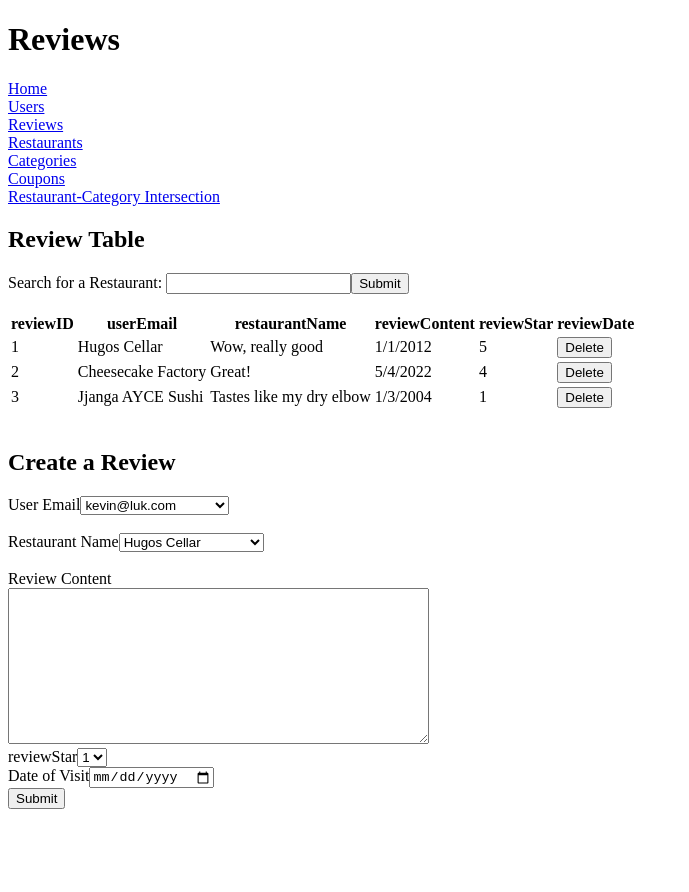
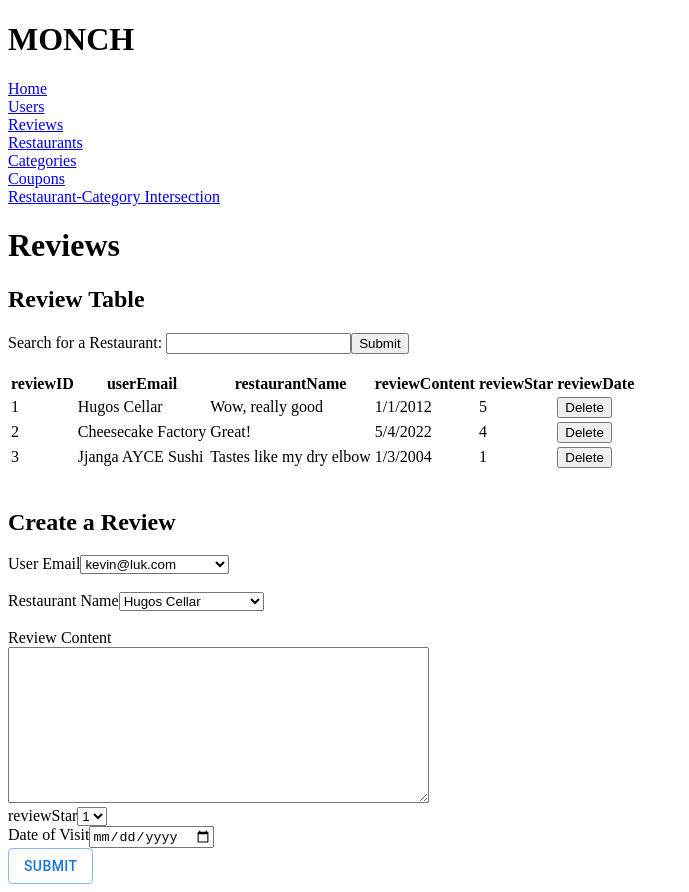
Before and after one commit to MONCH340/Monch-Latest, a React (Create React App) app in the folder client/: page /reviews in a window 1280 px wide. Shown: the whole page, without its empty margins (0-689 px from the left). Before the commit the page ends 817 px from the top, so only its background shows below. Built offline with nearby package versions, Linux system fonts and the light colour scheme.

Commit message:
extracted navbars

```diff
--- a/client/package.json
+++ b/client/package.json
@@ -3,6 +3,9 @@
   "version": "0.1.0",
   "private": true,
   "dependencies": {
+    "@emotion/react": "^11.9.0",
+    "@emotion/styled": "^11.8.1",
+    "@mui/material": "^5.8.0",
     "@testing-library/jest-dom": "^5.16.4",
     "@testing-library/react": "^13.2.0",
     "@testing-library/user-event": "^13.5.0",
--- a/client/src/App.js
+++ b/client/src/App.js
@@ -1,5 +1,5 @@
 import React from "react";
-import { Outlet } from "react-router-dom";
+import { Outlet, Link } from "react-router-dom";
 import NavBar from "./components/NavBar";
 /*
   1. Create Sample Data X
@@ -15,7 +15,7 @@ function App() {
     <div>
       <h1>MONCH</h1>
       <NavBar />
-      <p>This is the home page</p>
+      <Outlet />
     </div>
   );
 }
--- a/client/src/index.js
+++ b/client/src/index.js
@@ -13,13 +13,22 @@ const root = ReactDOM.createRoot(document.getElementById("root"));
 root.render(
   <BrowserRouter>
     <Routes>
-      <Route path="/" element={<App />} />
-      <Route path="/users" element={<Users />} />
-      <Route path="/reviews" element={<Reviews />} />
-      <Route path="/restaurants" element={<Restaurants />} />
-      <Route path="/categories" element={<Categories />} />
-      <Route path="/categories_restaurants" element={<Intersections />} />
-      <Route path="/coupons" element={<Coupons />} />
+    <Route path="/" element={<App />}>
+      <Route path="users" element={<Users />} />
+      <Route path="reviews" element={<Reviews />} />
+      <Route path="restaurants" element={<Restaurants />} />
+      <Route path="categories" element={<Categories />} />
+      <Route path="categories_restaurants" element={<Intersections />} />
+      <Route path="coupons" element={<Coupons />} />
+      <Route
+      path="*"
+      element={
+        <main style={{ padding: "1rem" }}>
+          <p>There's nothing here!</p>
+        </main>
+      }
+    />
+    </Route>
     </Routes>
   </BrowserRouter>
 );
--- a/client/src/routes/Categories.js
+++ b/client/src/routes/Categories.js
@@ -11,7 +11,6 @@ function Categories() {
   return (
     <div>
       <h1>Category</h1>
-      <NavBar />
       <h2>Category Table</h2>
       <table>
         <tr>
--- a/client/src/routes/Coupons.js
+++ b/client/src/routes/Coupons.js
@@ -13,8 +13,6 @@ function Coupons() {
     return (
         <div>
             <h1>Coupon</h1>
-
-            <NavBar/>
             <h2>Coupon Table</h2>
             <table>
                 <tr>
--- a/client/src/routes/Intersections.js
+++ b/client/src/routes/Intersections.js
@@ -16,7 +16,6 @@ function Intersections() {
   return (
     <div>
       <h1>Restaurants with Categories</h1>
-      <NavBar />
       <h2>Restaurants with Categories Table</h2>
       <table>
         <tr>
--- a/client/src/routes/Restaurants.js
+++ b/client/src/routes/Restaurants.js
@@ -27,7 +27,6 @@ function Restaurants() {
     return (
         <div>
         <h1>Restaurant</h1>
-        <NavBar/>
         <h2>Restaurant Table</h2>
         <table>
             <tr>
--- a/client/src/routes/Reviews.js
+++ b/client/src/routes/Reviews.js
@@ -2,6 +2,7 @@ import React, {useState} from 'react';
 import { sample_users } from "../sample_data/users"
 import ReviewRow from "../components/ReviewRow"
 import NavBar from "../components/NavBar";
+import Button from '@mui/material/Button';
 import { sample_reviews } from '../sample_data/reviews';
 
   /*
@@ -90,7 +91,6 @@ function Reviews() {
     return (
         <div>
         <h1>Reviews</h1>
-        <NavBar></NavBar>
         <h2>Review Table</h2>
         <form onSubmit={searchReview}>
             <label htmlFor="search">Search for a Restaurant: </label>
@@ -148,10 +148,9 @@ function Reviews() {
             <label htmlFor="date">Date of Visit</label>
             <input type="date" name="date" id="date" onChange={onChangeDate} required/>
             <br/>
-            <button>Submit</button>
+            <Button variant="outlined">Submit</Button>
         </form>
         </div>
-
 
     );
 }
--- a/client/src/routes/Users.js
+++ b/client/src/routes/Users.js
@@ -79,7 +79,6 @@ function Users() {
   return (
     <div>
       <h1>User</h1>
-      <NavBar></NavBar>
       <h2>User Table</h2>
       <tbody>
         <table>
```
Also changed, not shown: 1 other file (tests, documents, lock files or other folders).
